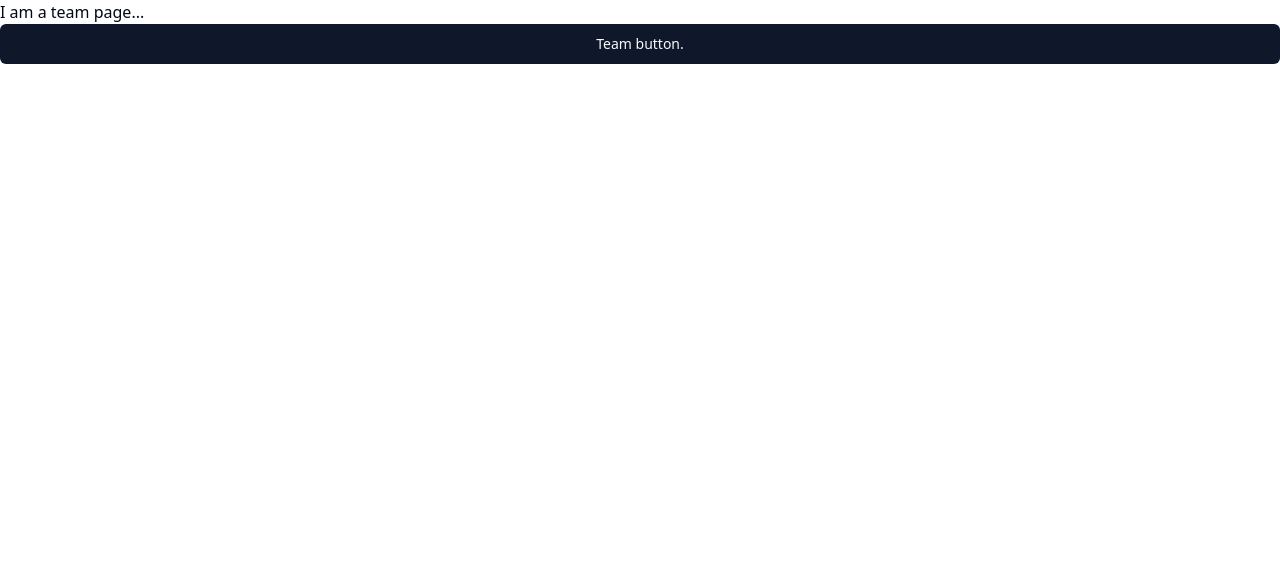
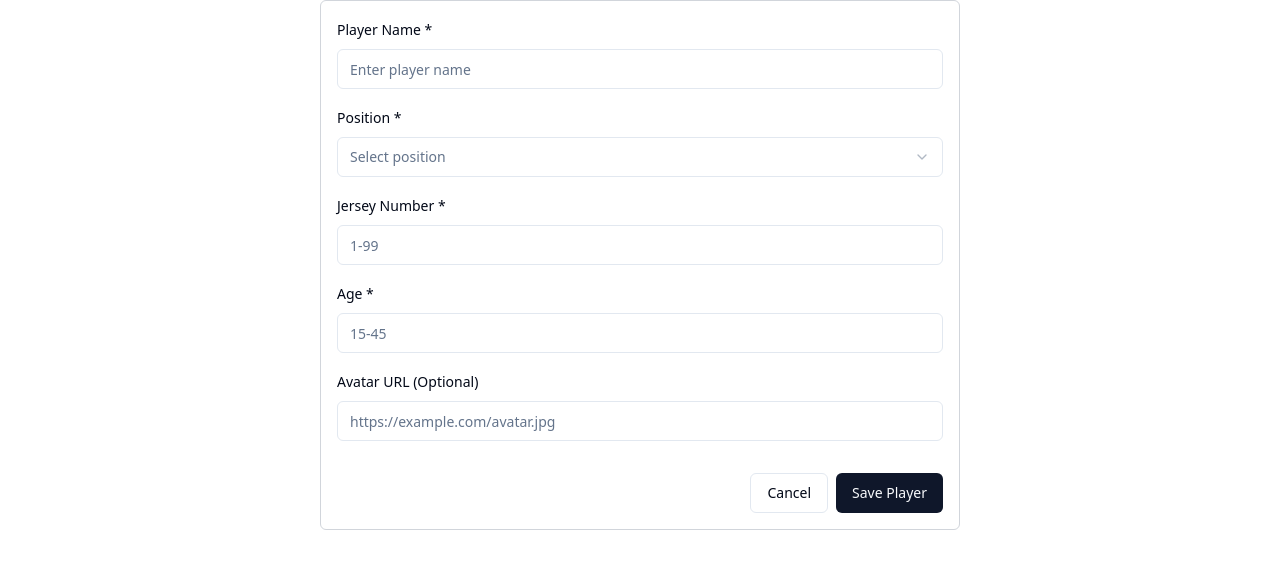
Before and after one commit to Saheel-Mahzz/Football-Team-Management, a React (Vite) app: page / in a window 1280 px wide. Shown: the top 568 px of the page. Built offline with nearby package versions, Linux system fonts and the light colour scheme.

Commit message:
feat: add player form UI components

```diff
--- /dev/null
+++ b/src/components/players/formInput.tsx
@@ -0,0 +1,38 @@
+// components/players/FormInput.tsx
+import { FormControl, FormField, FormItem, FormLabel, FormMessage } from "@/components/ui/form";
+import { Input } from "@/components/ui/input";
+
+interface FormInputProps {
+  control: any;
+  name: string;
+  label: string;
+  placeholder?: string;
+  type?: string;
+}
+
+export const FormInput = ({ control, name, label, placeholder, type = "text" }: FormInputProps) => (
+  <FormField
+    control={control}
+    name={name}
+    render={({ field }) => (
+      <FormItem>
+        <FormLabel>{label}</FormLabel>
+        <FormControl>
+          <Input
+            type={type}
+            placeholder={placeholder}
+            {...field}
+            onChange={(e) => {
+              if (type === "number") {
+                field.onChange(parseInt(e.target.value) || 0);
+              } else {
+                field.onChange(e.target.value);
+              }
+            }}
+          />
+        </FormControl>
+        <FormMessage />
+      </FormItem>
+    )}
+  />
+);
--- /dev/null
+++ b/src/components/players/formSelect.tsx
@@ -0,0 +1,43 @@
+// components/players/FormSelect.tsx
+import { FormControl, FormField, FormItem, FormLabel, FormMessage } from "@/components/ui/form";
+import { Select, SelectContent, SelectItem, SelectTrigger, SelectValue } from "@/components/ui/select";
+
+interface Option {
+  value: string;
+  label: string;
+}
+
+interface FormSelectProps {
+  control: any;
+  name: string;
+  label: string;
+  options: Option[];
+  placeholder?: string;
+}
+
+export const FormSelect = ({ control, name, label, options, placeholder }: FormSelectProps) => (
+  <FormField
+    control={control}
+    name={name}
+    render={({ field }) => (
+      <FormItem>
+        <FormLabel>{label}</FormLabel>
+        <Select onValueChange={field.onChange} defaultValue={field.value}>
+          <FormControl>
+            <SelectTrigger>
+              <SelectValue placeholder={placeholder} />
+            </SelectTrigger>
+          </FormControl>
+          <SelectContent>
+            {options.map((option) => (
+              <SelectItem key={option.value} value={option.value}>
+                {option.label}
+              </SelectItem>
+            ))}
+          </SelectContent>
+        </Select>
+        <FormMessage />
+      </FormItem>
+    )}
+  />
+);
--- a/src/components/players/playerForm.tsx
+++ b/src/components/players/playerForm.tsx
@@ -1,8 +1,95 @@
+// components/players/PlayerForm.tsx
 
-export default function PlayerForm() {
+import { Button } from "@/components/ui/button";
+import {
+    Form
+} from "@/components/ui/form";
+import { playerSchema, type PlayerFormData } from "@/validations/players.validation";
+import { zodResolver } from "@hookform/resolvers/zod";
+import { useForm } from "react-hook-form";
+import { FormInput } from "./formInput";
+import { FormSelect } from "./formSelect";
+
+interface PlayerFormProps {
+  initialData?: PlayerFormData;
+  onSubmit?: (data: PlayerFormData) => void;
+  onCancel?: () => void;
+}
+
+const PlayerForm = ({ initialData, onSubmit, onCancel }: PlayerFormProps) => {
+  const form = useForm<PlayerFormData>({
+    resolver: zodResolver(playerSchema),
+    defaultValues: initialData ,
+  });
+
+  const handleSubmit = (data: PlayerFormData) => {
+    onSubmit?.(data);
+  };
+
+  // POSITION OPTIONS
+  const positionOptions = [
+    { value: 'GK', label: 'Goalkeeper (GK)' },
+    { value: 'DEF', label: 'Defender (DEF)' },
+    { value: 'MID', label: 'Midfielder (MID)' },
+    { value: 'FWD', label: 'Forward (FWD)' },
+  ];
+
   return (
-    <div>
-      I am player form
-    </div>
-  )
-}
+    <Form {...form}>
+      <form onSubmit={form.handleSubmit(handleSubmit)} className="space-y-4">
+        {/* NAME */}
+        <FormInput
+          control={form.control}
+          name="name"
+          label="Player Name *"
+          placeholder="Enter player name"
+        />
+
+        {/* POSITION */}
+        <FormSelect
+          control={form.control}
+          name="position"
+          label="Position *"
+          options={positionOptions}
+          placeholder="Select position"
+        />
+
+        {/* JERSEY NUMBER */}
+        <FormInput
+          control={form.control}
+          name="jerseyNumber"
+          label="Jersey Number *"
+          placeholder="1-99"
+          type="number"
+        />
+
+        {/* AGE */}
+        <FormInput
+          control={form.control}
+          name="age"
+          label="Age *"
+          placeholder="15-45"
+          type="number"
+        />
+
+        {/* AVATAR URL */}
+        <FormInput
+          control={form.control}
+          name="avatarUrl"
+          label="Avatar URL (Optional)"
+          placeholder="https://example.com/avatar.jpg"
+        />
+
+        {/* BUTTONS */}
+        <div className="flex justify-end space-x-2 pt-4">
+          <Button type="button" variant="outline" onClick={onCancel}>
+            Cancel
+          </Button>
+          <Button type="submit">Save Player</Button>
+        </div>
+      </form>
+    </Form>
+  );
+};
+
+export default PlayerForm;
--- a/src/pages/team/index.tsx
+++ b/src/pages/team/index.tsx
@@ -1,10 +1,10 @@
-import { Button } from "@/components/ui/button";
+import PlayerForm from "@/components/players/playerForm";
 
 export default function Team() {
   return (
-    <div className="flex flex-col">
-      I am a team page...
-      <Button>Team button.</Button>
+    <div className="flex flex-col w-1/2 mx-auto border border-gray-300 rounded-md p-4">
+
+      <PlayerForm/>
     </div>
   )
 }
--- /dev/null
+++ b/src/validations/players.validation.ts
@@ -0,0 +1,12 @@
+import { z } from 'zod';
+
+export const playerSchema = z.object({
+  name: z.string().min(1).max(50),
+  position: z.enum(['GK', 'DEF', 'MID', 'FWD']),
+  jerseyNumber: z.number().min(1).max(99),
+  age: z.number().min(15).max(45),
+  avatarUrl: z.string().url().optional().or(z.literal('')),
+  nationality: z.string().optional(),
+});
+
+export type PlayerFormData = z.infer<typeof playerSchema>;
```
Also changed, not shown: src/types/players.ts (line endings or trailing spaces).
